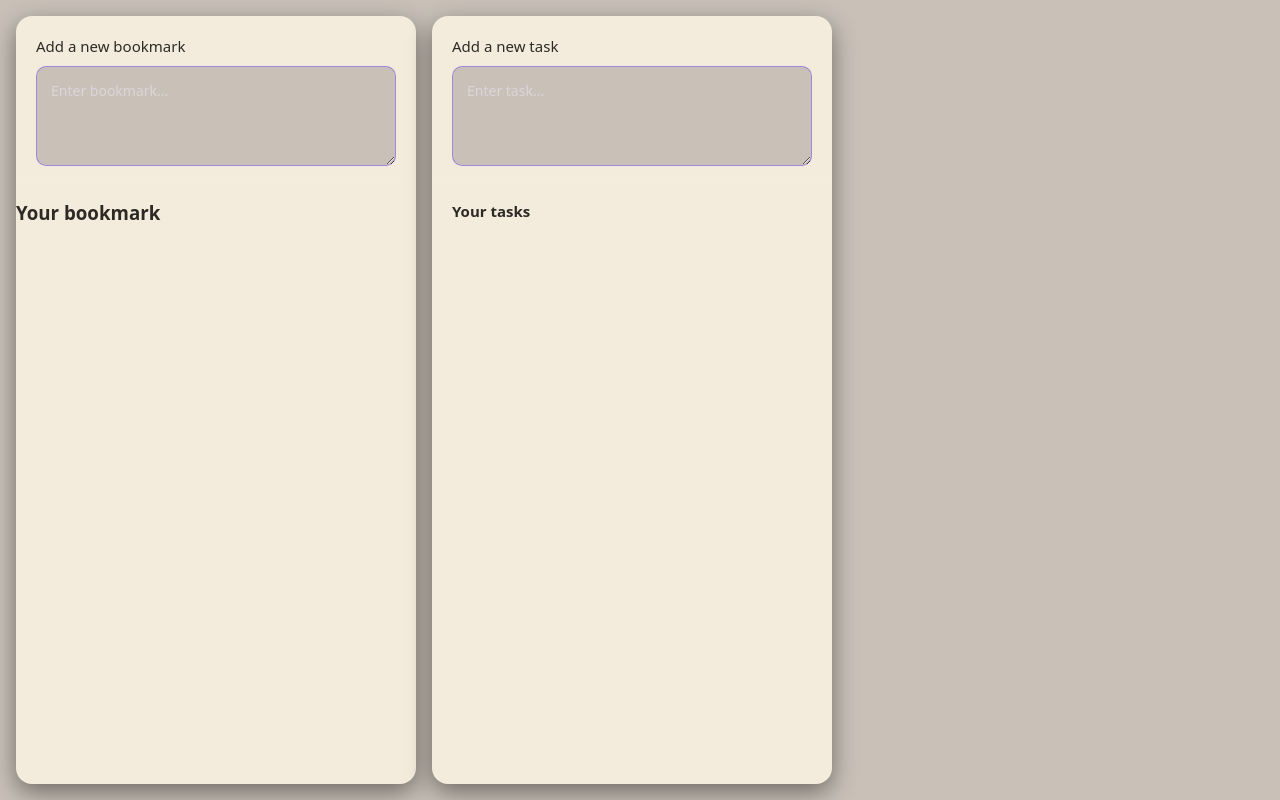
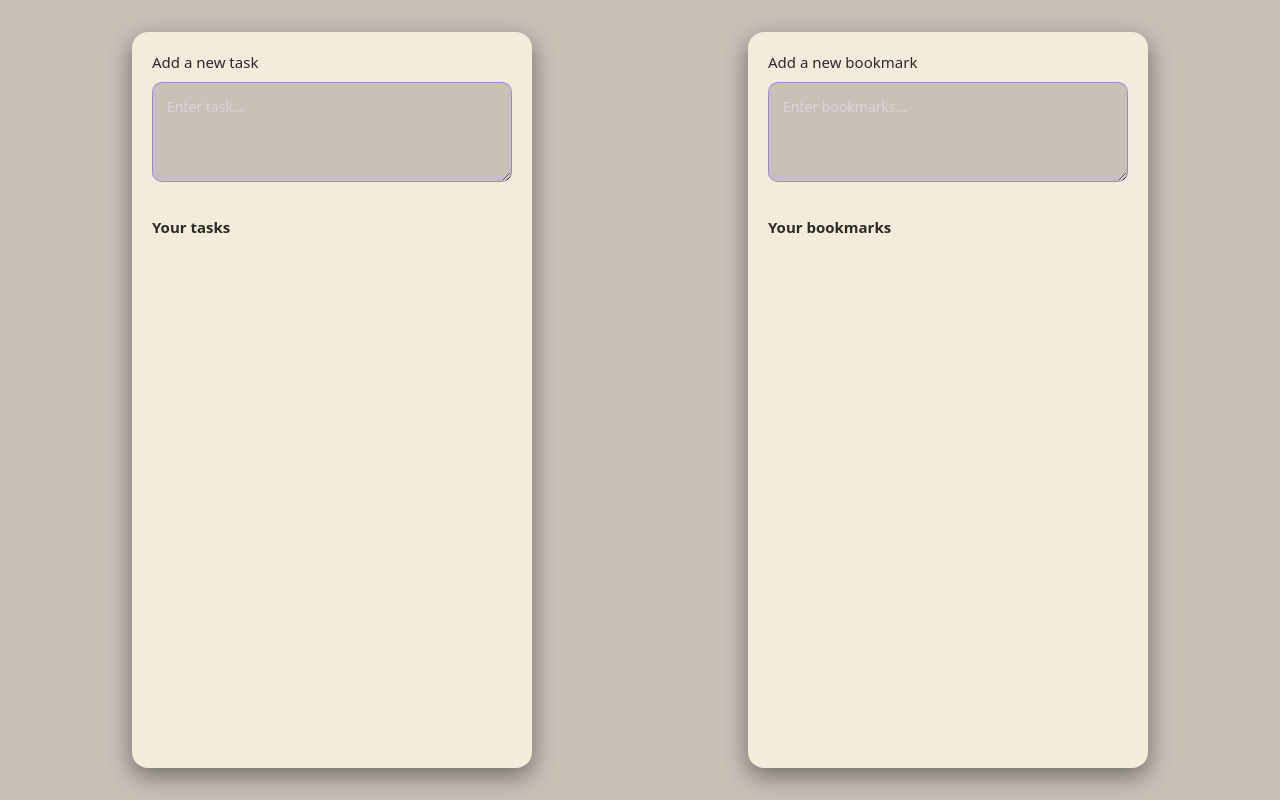
Before and after one commit to Atharv1507/Knowledge-Auditor, a React (Vite) app: page / in a window 1280 px wide. Built offline with nearby package versions, Linux system fonts and the light colour scheme.

Commit message:
This made changes to structure and ui

```diff
--- a/src/App.css
+++ b/src/App.css
@@ -1,16 +1,14 @@
 :root {
---bg: #C9C1B8;
---card: #F3ECDC;
---text: #2D2A26;
---primary: #B85C38;
---accent: #7A8450;
-
+  --bg: #C9C1B8;
+  --card: #F3ECDC;
+  --text: #2D2A26;
+  --primary: #B85C38;
+  --accent: #7A8450;
   --border-subtle: rgba(237, 233, 254, 0.12);
   --shadow-strong: 0 8px 24px rgba(0, 0, 0, 0.45);
   --textarea-border-soft: rgba(139, 92, 246, 0.6);
   --placeholder: rgba(237, 233, 254, 0.5);
 }
-
 
 html,
 body,
@@ -24,76 +22,12 @@ body,
 
 .app-root {
   height: 100%;
+  width:100%;
   display: flex;
   flex-direction: row;
   gap: 16px;
+  justify-content:space-around;
   padding: 16px;
   box-sizing: border-box;
   background-color: var(--bg);
 }
-
-.bookmark-container {
-  flex: 1;
-  max-width: 400px;
-  background: var(--card);
-  border-radius: 16px;
-  margin: 0;
-  box-shadow: var(--shadow-strong);
-  display: flex;
-  flex-direction: column;
-  box-sizing: border-box;
-  color: var(--text);
-}
-
-.add-bookmark {
-  flex-shrink: 0;
-  padding: 20px 20px 14px;
-  border-bottom: 1px solid var(--border-subtle);
-  display: flex;
-  flex-direction: column;
-  gap: 10px;
-}
-
-.add-bookmark-title {
-  font-weight: 500;
-  font-size: 15px;
-  color: var(--text);
-}
-
-.add-bookmark textarea {
-  min-height: 100px;
-  padding: 14px;
-  border: 1px solid var(--textarea-border-soft);
-  border-radius: 10px;
-  font-size: 14px;
-  font-family: inherit;
-  resize: vertical;
-  box-sizing: border-box;
-  line-height: 1.45;
-  transition: border-color 0.2s ease, box-shadow 0.2s ease, background-color 0.2s ease;
-  background-color: var(--bg);
-  color: var(--text);
-}
-
-.add-bookmark textarea::placeholder {
-  color: var(--placeholder);
-}
-
-.add-bookmark textarea:focus {
-  outline: none;
-  border-color: var(--primary);
-  box-shadow: 0 0 0 2px color-mix(in srgb, var(--primary) 70%, transparent);
-}
-
-.existing-bookmark h3 {
-  color: var(--text);
-}
-
-.existing-bookmark-item {
-  background: linear-gradient(
-    135deg,
-    color-mix(in srgb, var(--primary) 60%, transparent),
-    color-mix(in srgb, var(--accent) 60%, transparent)
-  );
-  color: var(--text);
-}
--- a/src/App.jsx
+++ b/src/App.jsx
@@ -1,17 +1,14 @@
-import './App.css'
+import './App.css'   // global + layout
+import Bookmark from './Bookmark.jsx'
+import Task from './Task.jsx'
+import './Bookmark.css'
+import './Task.css'
 
 function App() {
   return (
-    <div className="bookmark-container">
-      <div className="add-bookmark">
-        <div className="add-bookmark-title">Add a new bookmark</div>
-        <textarea placeholder="Enter bookmark..."></textarea>
-      </div>
-
-      <div className="existing-bookmark">
-        <h3>Your bookmark</h3>
-        {/* bookmark list here */}
-      </div>
+    <div className="app-root">
+      <Task />
+      <Bookmark />
     </div>
   )
 }
--- a/src/Bookmark.css
+++ b/src/Bookmark.css
@@ -1,37 +1,3 @@
-:root {
---bg: #C9C1B8;
---card: #F3ECDC;
---text: #2D2A26;
---primary: #B85C38;
---accent: #7A8450;
-
-  --border-subtle: rgba(237, 233, 254, 0.12);
-  --shadow-strong: 0 8px 24px rgba(0, 0, 0, 0.45);
-  --textarea-border-soft: rgba(139, 92, 246, 0.6);
-  --placeholder: rgba(237, 233, 254, 0.5);
-}
-
-
-html,
-body,
-#root {
-  height: 100%;
-  margin: 0;
-  background-color: var(--bg);
-  color: var(--text);
-  font-family: system-ui, -apple-system, BlinkMacSystemFont, "Segoe UI", sans-serif;
-}
-
-.app-root {
-  height: 100%;
-  display: flex;
-  flex-direction: row;
-  gap: 16px;
-  padding: 16px;
-  box-sizing: border-box;
-  background-color: var(--bg);
-}
-
 .bookmark-container {
   flex: 1;
   max-width: 400px;
@@ -45,6 +11,7 @@ body,
   color: var(--text);
 }
 
+/* Top: add bookmark */
 .add-bookmark {
   flex-shrink: 0;
   padding: 20px 20px 14px;
@@ -85,15 +52,36 @@ body,
   box-shadow: 0 0 0 2px color-mix(in srgb, var(--primary) 70%, transparent);
 }
 
+/* Bottom: existing bookmark */
+.existing-bookmark {
+  flex: 1;
+  padding: 20px;
+  overflow-y: auto;
+  box-sizing: border-box;
+}
+
 .existing-bookmark h3 {
+  margin: 0 0 14px 0;
+  font-size: 15px;
+  font-weight: 600;
   color: var(--text);
 }
 
+.existing-bookmark-list {
+  list-style: none;
+  margin: 0;
+  padding: 0;
+}
+
 .existing-bookmark-item {
+  padding: 8px 10px;
+  margin-bottom: 8px;
+  border-radius: 8px;
   background: linear-gradient(
     135deg,
     color-mix(in srgb, var(--primary) 60%, transparent),
     color-mix(in srgb, var(--accent) 60%, transparent)
   );
+  font-size: 14px;
   color: var(--text);
 }
--- a/src/Bookmark.jsx
+++ b/src/Bookmark.jsx
@@ -1,19 +1,21 @@
 import './Bookmark.css'
 
-function App() {
+// Bookmark.jsx
+function Bookmark() {
   return (
     <div className="bookmark-container">
       <div className="add-bookmark">
         <div className="add-bookmark-title">Add a new bookmark</div>
-        <textarea placeholder="Enter bookmark..."></textarea>
+        <textarea placeholder="Enter bookmarks..." />
       </div>
 
       <div className="existing-bookmark">
-        <h3>Your bookmark</h3>
-        {/* bookmark list here */}
+        <h3>Your bookmarks</h3>
+        {/* list here */}
       </div>
     </div>
   )
 }
 
-export default App
+
+export default Bookmark
--- a/src/Task.jsx
+++ b/src/Task.jsx
@@ -1,19 +1,21 @@
 import './Task.css'
 
+// Task.jsx
 function Task() {
   return (
     <div className="task-container">
       <div className="add-task">
         <div className="add-task-title">Add a new task</div>
-        <textarea placeholder="Enter task..."></textarea>
+        <textarea placeholder="Enter task..." />
       </div>
 
       <div className="existing-tasks">
         <h3>Your tasks</h3>
-        {/* task list here */}
+        {/* list here */}
       </div>
     </div>
   )
 }
 
+
 export default Task
--- a/src/main.jsx
+++ b/src/main.jsx
@@ -1,13 +1,10 @@
 import { createRoot } from 'react-dom/client'
+import App from './App.jsx'
+import './App.css'
 
-import App from './App.jsx'
-import Task from './Task.jsx'
-import './App.css'
-import './Task.css'
 
 createRoot(document.getElementById('root')).render(
   <div className="app-root">
     <App />
-    <Task />
   </div>
 )
```
